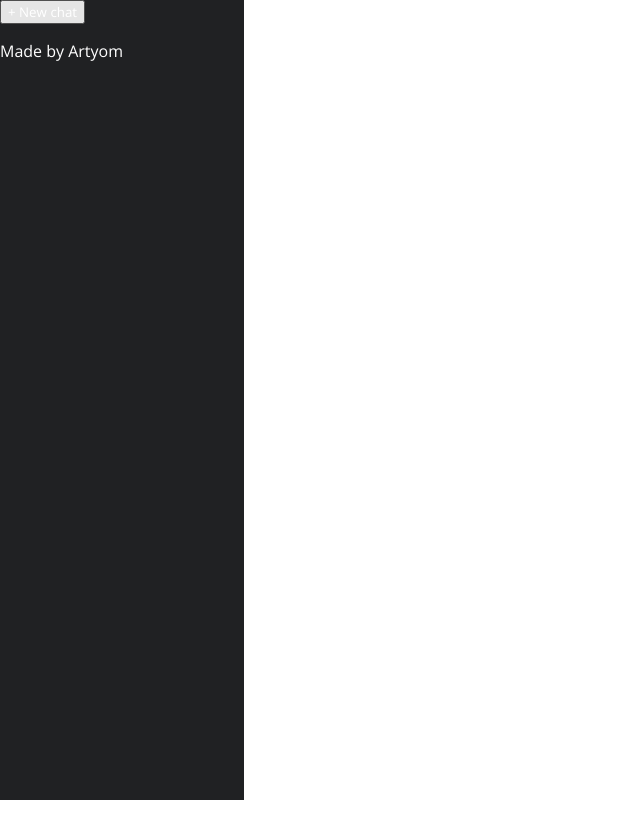
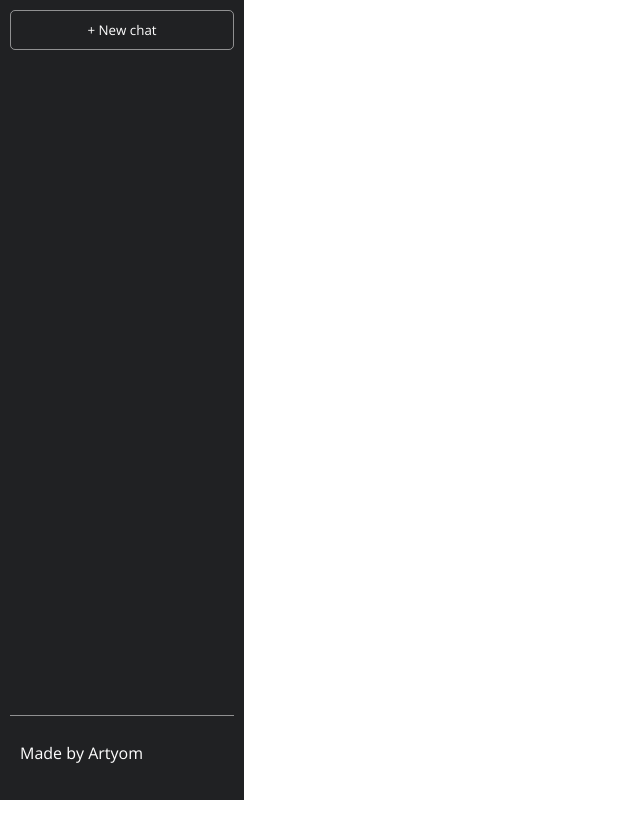
Before and after one commit to apalevich/react-chatgpt-clone, a JavaScript app: page / in a window 1280 px wide. Shown: the top 838 px of the page, without its empty margins (0-640 px from the left). Built offline with nearby package versions, Linux system fonts and the light colour scheme; the HTML template or start-up script is replaced by a standard one.

Commit message:
Complete the sidebar

```diff
--- a/src/index.css
+++ b/src/index.css
@@ -18,6 +18,35 @@
   background-color: #202123;
   height: 100vh;
   width: 244px;
+  display: flex;
+  flex-direction: column;
+  justify-content: space-between;
+}
+
+button {
+  border: solid .5px rgba(255, 255, 255, .5);
+  background-color: transparent;
+  border-radius: 5px;
+  padding: 10px;
+  margin: 10px;
+}
+
+.history {
+  padding: 10px;
+  margin: 10px;
+  height: 100%;
+}
+
+.history li {
+  list-style-type: none;
+  padding: 15px 0;
+  cursor: pointer;
+}
+
+nav {
+  border-top: solid .5px rgba(255, 255, 255, .5);
+  padding: 10px;
+  margin: 10px;
 }
 
 .main {
```
